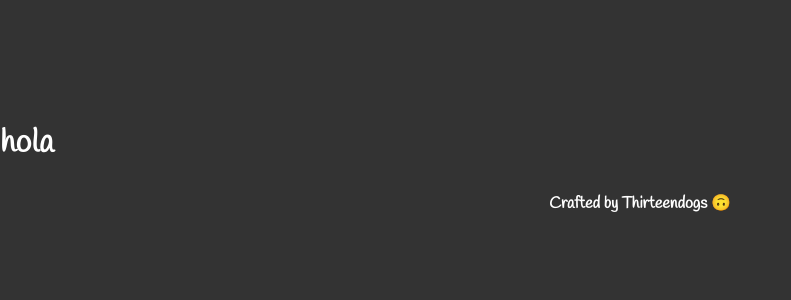
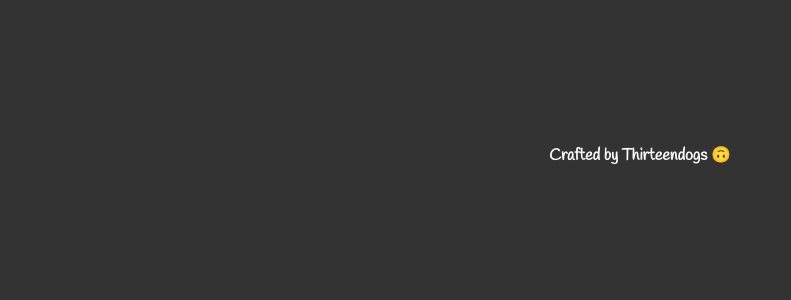
Before and after one commit to thirteendogs/mydietproject, a React (Create React App) app: page /guide in a window 1280 px wide. Shown: the top 300 px of the page, without its empty margins (0-791 px from the left). Built offline with nearby package versions, Linux system fonts and the light colour scheme; a web font is replaced by a local one.

Commit message:
Remove guide page

```diff
--- a/src/App.js
+++ b/src/App.js
@@ -3,7 +3,6 @@ import { BrowserRouter as Router, Routes, Route } from 'react-router-dom'
 import Navbar from './components/globals/Navbar'
 import Footer from './components/globals/Footer'
 import Meals from './components/pages/Meals'
-import Guide from './components/pages/Guide'
 import IngredientsList from './components/pages/IngredientsList'
 import IngredientChoose from './components/pages/IngredientChoose'
 const App = () => {
@@ -15,7 +14,6 @@ const App = () => {
           <Route path='/' element={ <IngredientChoose />}/>
           <Route path="meals" element={<Meals />} />
           <Route path="ingredientsList" element={<IngredientsList />} />
-          <Route path="guide" element={<Guide />} />
         </Routes>
         <Footer />
       </Router>
--- a/src/components/globals/Navbar.jsx
+++ b/src/components/globals/Navbar.jsx
@@ -42,9 +42,6 @@ const Navbar = () => {
             <li className='navbar__menu__item'>
               <Link to='/ingredientsList' className='navbar__menu__link'>INGREDIENTS</Link>
             </li>
-            <li className='navbar__menu__item'>
-               <Link to='/guide' className='navbar__menu__link'>GUIDE</Link>
-            </li>
           </ul>
 
         </div>
--- a/src/components/pages/Guide.jsx
+++ /dev/null
@@ -1,12 +0,0 @@
-import React from 'react'
-
-const Guide = () => {
-  return (
-    <>
-      <h1>hola</h1>
-    </>
-
-  )
-}
-
-export default Guide
```
Also changed, not shown: 1 other file (tests, documents, lock files or other folders).
